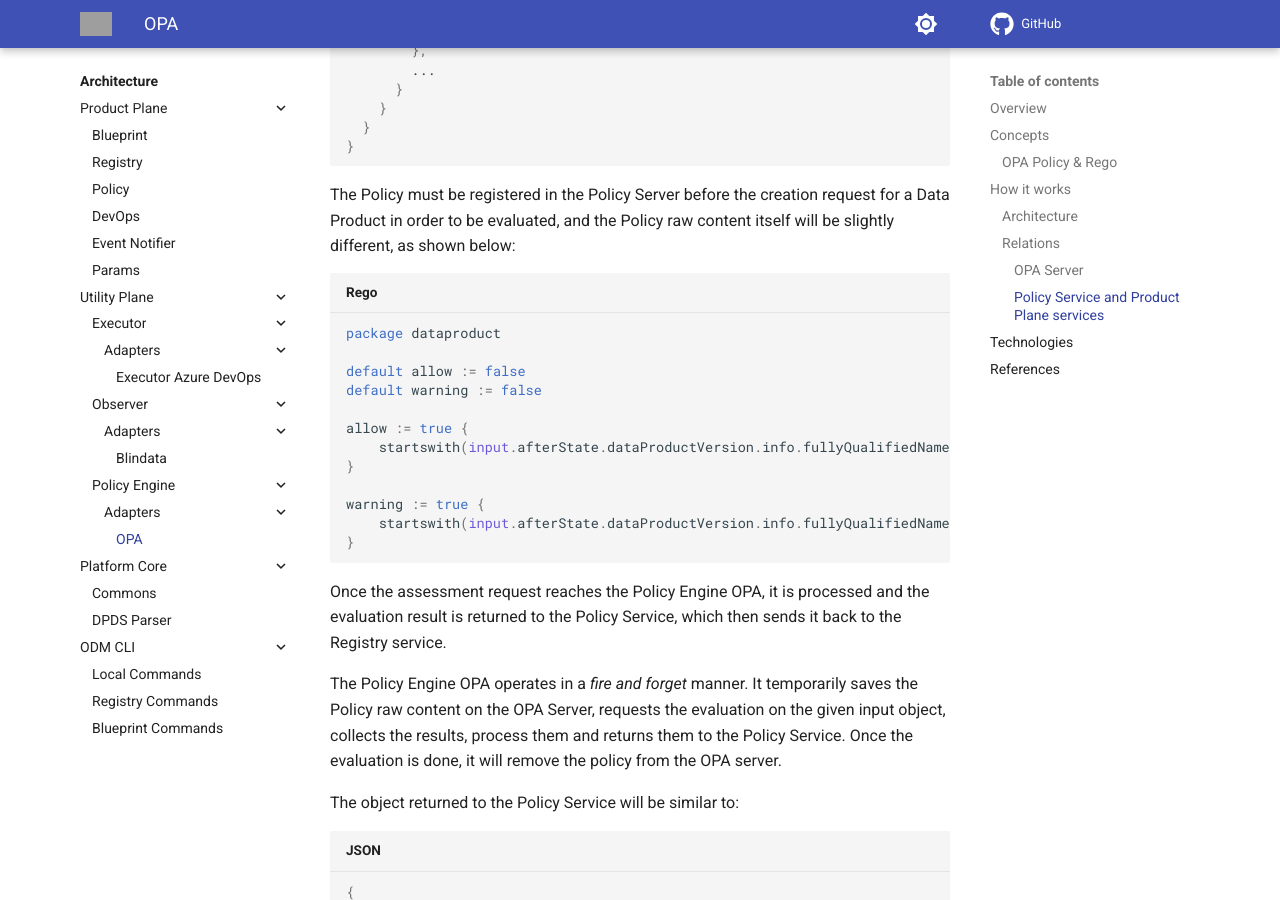
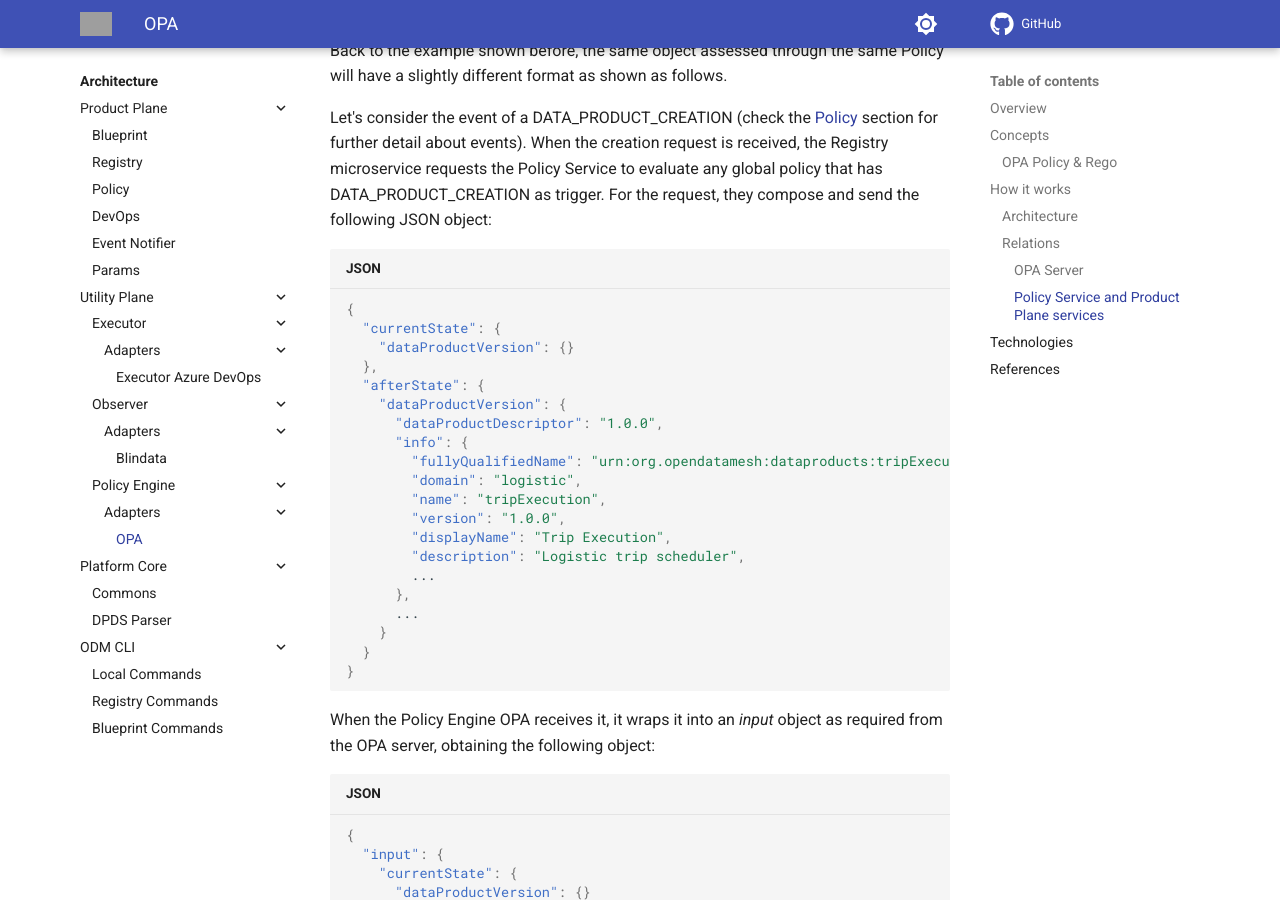
Before and after one commit to opendatamesh-initiative/odm-site-platform, an MkDocs documentation site: the page built from docs/architecture/utility-plane/policy/adapters/opa.md, in a window 1280 px wide and 900 px high, scrolled down 4013 px. Built offline with MkDocs 1.6.1 and Material for MkDocs 9.7.7, drawn with Linux system fonts in a browser that asks for light colours; comment, search, counter and statistics services are not loaded; some of the changed text lies outside the part shown; grey boxes are pictures that could not be loaded.

Commit message:
minor fixes

````diff
--- a/docs/architecture/utility-plane/policy/adapters/opa.md
+++ b/docs/architecture/utility-plane/policy/adapters/opa.md
@@ -102,12 +102,11 @@ The OPA server will respond with the following object:
 
 ### Architecture
 
-The Policy Engine OPA comprises a single module, named *policy-engine-opa-server*,
+The Policy Engine OPA comprises a single module, named **Policy Engine OPA Server**,
 which houses Java classes that implement the REST controllers of the [Policy Engine module](../index.md),
 Java services to manage requests, and a client for interacting with a reachable OPA Server.
 
-![Policy-Engine-OPA-diagram](../../../images/architecture/utility-plane/policy/adapters/policy_engine_opa_architecture.png)
-
+![Policy-Engine-OPA-diagram](../../../../images/architecture/utility-plane/policy/adapters/policy_engine_opa_architecture.png)
 
 ### Relations
 
@@ -153,6 +152,31 @@ global policy that has DATA_PRODUCT_CREATION as trigger.
 For the request, they compose and send the following JSON object:
 ```json
 {
+  "currentState": {
+    "dataProductVersion": {}
+  },
+  "afterState": {
+    "dataProductVersion": {
+      "dataProductDescriptor": "1.0.0",
+      "info": {
+        "fullyQualifiedName": "urn:org.opendatamesh:dataproducts:tripExecution",
+        "domain": "logistic",
+        "name": "tripExecution",
+        "version": "1.0.0",
+        "displayName": "Trip Execution",
+        "description": "Logistic trip scheduler",
+        ...
+      },
+      ...
+    }
+  }
+}
+```
+
+When the Policy Engine OPA receives it, it wraps it into an _input_ object as required from the OPA server,
+obtaining the following object:
+```json
+{
   "input": {
     "currentState": {
       "dataProductVersion": {}
@@ -175,6 +199,7 @@ For the request, they compose and send the following JSON object:
   }
 }
 ```
+
 The Policy must be registered in the Policy Server before the creation request for a Data Product in order to be evaluated,
 and the Policy raw content itself will be slightly different, as shown below:
 ```rego
````
